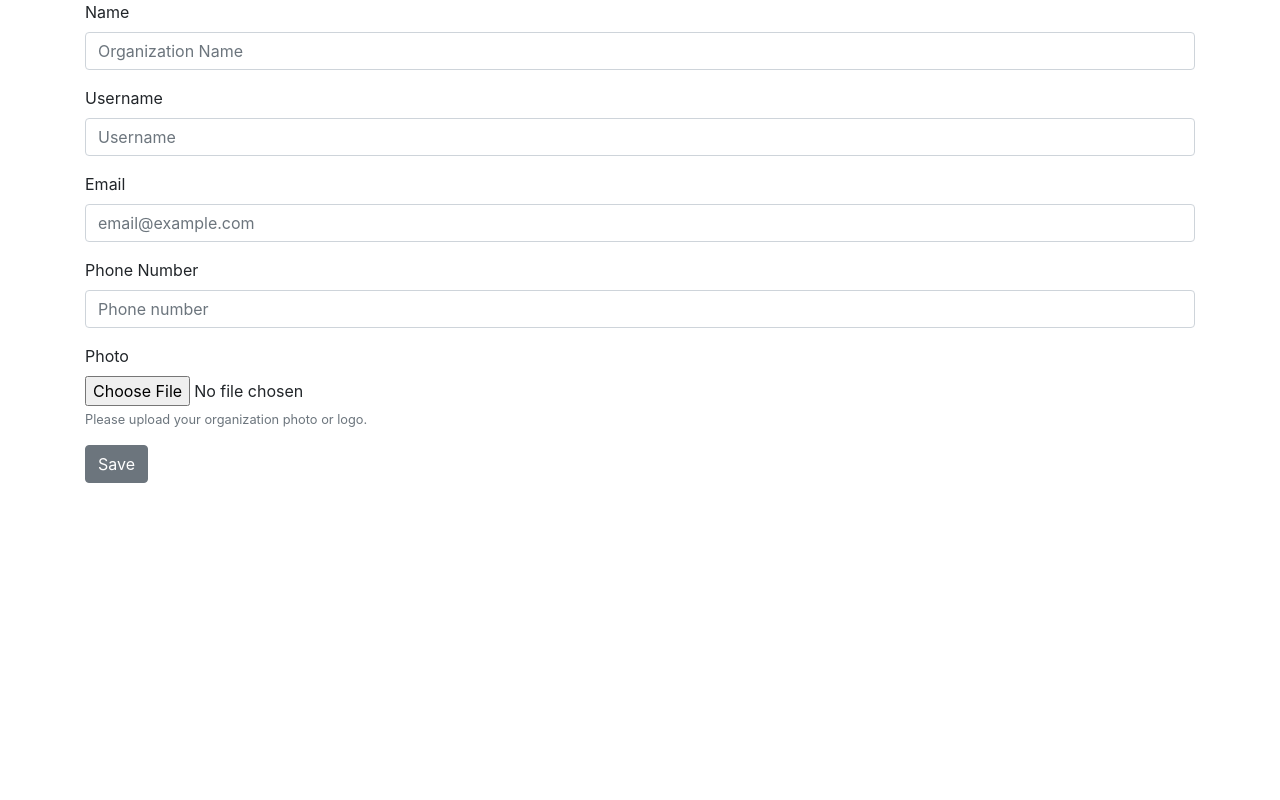
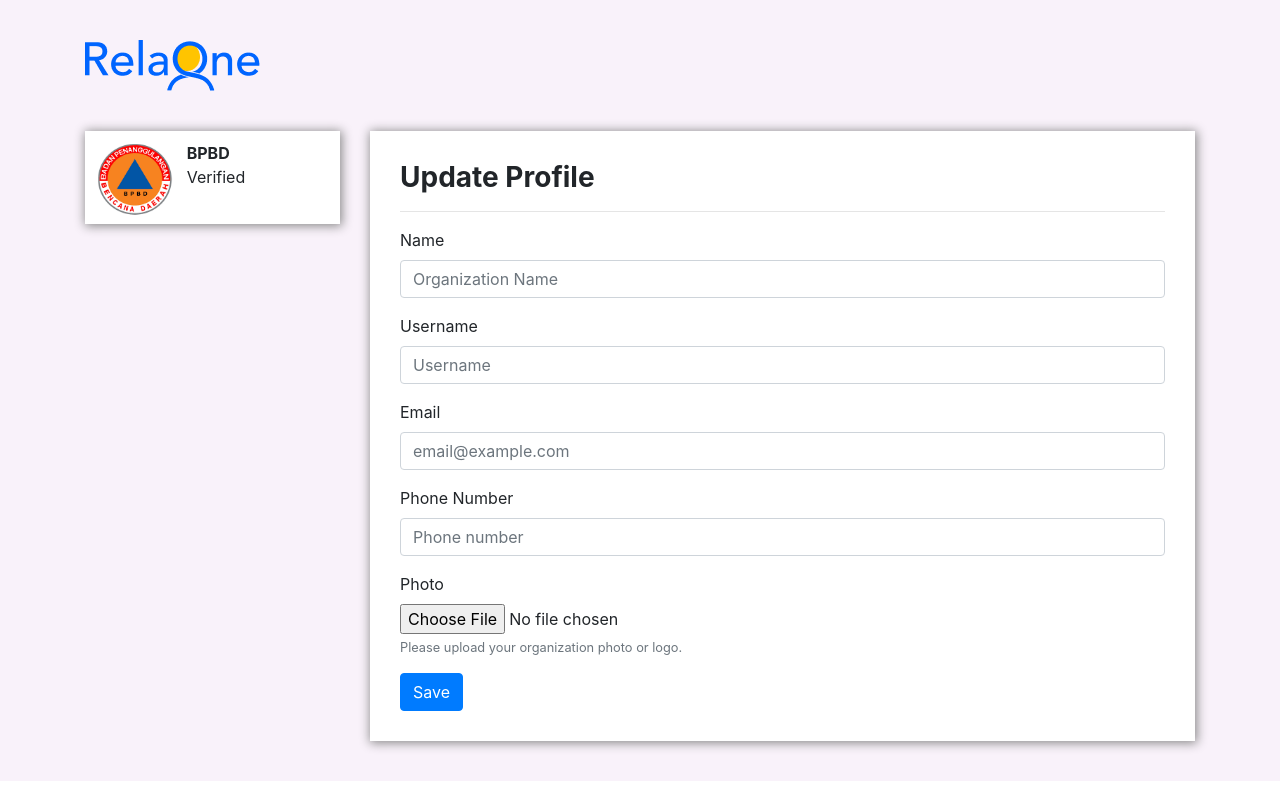
Before and after one commit to raymondleons/relaone, a React (Create React App) app: page /organization/update-profile in a window 1280 px wide. Built offline with nearby package versions, Linux system fonts and the light colour scheme.

Commit message:
[Binar] - add logo, profile badge, adn styling

```diff
--- a/src/App.js
+++ b/src/App.js
@@ -1,15 +1,18 @@
 import React, { Component } from 'react';
 import LandingPage from './pages/LandingPage';
+import UpdateOrganizationProfile from './pages/UpdateOrganizationProfile';
 import './assets/css/_style.scss';
-import UpdateOrganizationProfile from './pages/UpdateOrganizationProfile';
+import { BrowserRouter as Router, Route } from 'react-router-dom';
 
 class App extends Component {
   render() {
     return (
-      <div className="App">
-        {/* <LandingPage/> */}
-        <UpdateOrganizationProfile/>
-      </div>
+      <Router>
+        <div className="App">
+          <Route path="/" exact component={LandingPage}/>
+          <Route path="/organization/update-profile" exact component={UpdateOrganizationProfile}/>
+        </div>
+      </Router>
     );
   }
 }
--- a/src/assets/css/_style.scss
+++ b/src/assets/css/_style.scss
@@ -182,3 +182,38 @@
 .footer-copyright {
     padding-left: 15px;
 }
+
+.update-organization-profile {
+    background-color: #F9F2FA;
+}
+
+.update-profile-header {
+    width: 177px;
+    margin-left: 15px;
+    margin-top: 40px;
+    margin-bottom: 40px;
+}
+
+.form-organization-profile {
+    background-color: white;
+    padding: 30px;
+    margin-bottom: 40px;
+    box-shadow: 1px 1px 10px 1px #888888;
+}
+
+.profile-badge {
+    background-color: white;
+    padding-top: 10px;
+    padding-bottom: 5px;
+    padding-left: 10px;
+    box-shadow: 1px 1px 10px 1px #888888;
+}
+
+.organization-picture {
+    width: 80px;
+    border-radius: 50%;
+}
+
+.profile-name {
+    padding-top: 30px;
+}
--- /dev/null
+++ b/src/components/FormOrganizationProfile.js
@@ -0,0 +1,44 @@
+import React, { Component } from 'react';
+import { Button, Form, FormGroup, Label, Input, FormText } from 'reactstrap';
+import '../assets/css/_style.scss'
+
+class FormOrganizationProfile extends Component {
+  render() {
+    return (
+      <div className="form-organization-profile">
+        <div>
+            <h3><b>Update Profile</b></h3>
+        </div>
+        <hr></hr>
+        <Form>
+            <FormGroup>
+                <Label for="exampleName">Name</Label>
+                <Input className="form-control" type="text" name="name" id="exampleName" placeholder="Organization Name" />
+            </FormGroup>
+            <FormGroup>
+                <Label for="exampleUsername">Username</Label>
+                <Input type="text" name="name" id="exampleName" placeholder="Username" />
+            </FormGroup>
+            <FormGroup>
+                <Label for="exampleEmail">Email</Label>
+                <Input type="email" name="email" id="exampleEmail" placeholder="email@example.com" />
+            </FormGroup>
+            <FormGroup>
+                <Label for="examplePhone">Phone Number</Label>
+                <Input type="text" name="phone" id="examplePhone" placeholder="Phone number" />
+            </FormGroup>
+            <FormGroup>
+                <Label for="exampleFile">Photo</Label>
+                <Input type="file" name="file" id="exampleFile" />
+                <FormText color="muted">
+                    Please upload your organization photo or logo.
+                </FormText>
+            </FormGroup>
+            <Button color="primary">Save</Button>
+        </Form>
+      </div>
+    )
+  }
+}
+
+export default FormOrganizationProfile;
--- /dev/null
+++ b/src/components/ProfileBadge.js
@@ -0,0 +1,34 @@
+import React, { Component } from 'react'
+import orgprofpic from '../assets/images/organization1.png'
+import {
+  Row,
+  Col
+} from 'reactstrap';
+
+class ProfileBadge extends Component {
+    state = {
+        photo : orgprofpic,
+        name : 'BPBD',
+        verified : true
+    }
+
+    isVerified = () => this.state.varified ?
+      <p>Verified</p> : <p></p>
+
+  render() {
+    return (
+      <div className="profile-badge">
+        <Row>
+          <Col md="4">
+            <img className="organization-picture" src={this.state.photo} alt={this.state.name}></img>
+          </Col>
+          <Col md="8">
+            <p><b>{this.state.name}</b><br></br>Verified</p>
+          </Col>
+        </Row>
+      </div>
+    )
+  }
+}
+
+export default ProfileBadge;
--- a/src/pages/UpdateOrganizationProfile.js
+++ b/src/pages/UpdateOrganizationProfile.js
@@ -1,37 +1,30 @@
 import React, { Component } from 'react'
-import { Button, Form, FormGroup, Label, Input, FormText, Container } from 'reactstrap';
+import { Container, Row, Col } from 'reactstrap';
+import FormOrganizationProfile from '../components/FormOrganizationProfile';
+import bluelogo from '../assets/images/blue-logo.png'
+import '../assets/css/_style.scss'
+import ProfileBadge from '../components/ProfileBadge';
 
 class UpdateOrganizationProfile extends Component {
   render() {
     return (
-      <Container>
-        <Form>
-        <FormGroup>
-          <Label for="exampleName">Name</Label>
-          <Input className="form-control" type="text" name="name" id="exampleName" placeholder="Organization Name" />
-        </FormGroup>
-        <FormGroup>
-          <Label for="exampleUsername">Username</Label>
-          <Input type="text" name="name" id="exampleName" placeholder="Username" />
-        </FormGroup>
-        <FormGroup>
-          <Label for="exampleEmail">Email</Label>
-          <Input type="email" name="email" id="exampleEmail" placeholder="email@example.com" />
-        </FormGroup>
-        <FormGroup>
-          <Label for="examplePhone">Phone Number</Label>
-          <Input type="text" name="phone" id="examplePhone" placeholder="Phone number" />
-        </FormGroup>
-        <FormGroup>
-          <Label for="exampleFile">Photo</Label>
-          <Input type="file" name="file" id="exampleFile" />
-          <FormText color="muted">
-            Please upload your organization photo or logo.
-          </FormText>
-        </FormGroup>
-        <Button>Save</Button>
-      </Form>
-      </Container>
+      <div className="update-organization-profile">
+        <Container>
+          <Row>
+            <div className="update-profile-header">
+              <img src={bluelogo} alt='BPBD'></img>
+            </div>
+          </Row>
+          <Row>
+            <Col md="3">
+              <ProfileBadge></ProfileBadge>
+            </Col>
+            <Col md="9">
+              <FormOrganizationProfile/>
+            </Col>
+          </Row>
+        </Container>
+      </div>
     )
   }
 }
```
Also changed, not shown: src/assets/images/organization1.png (added).
